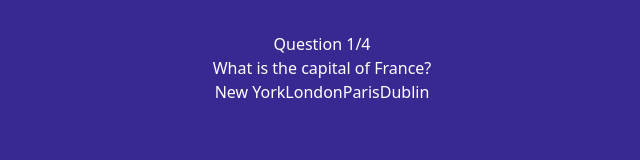
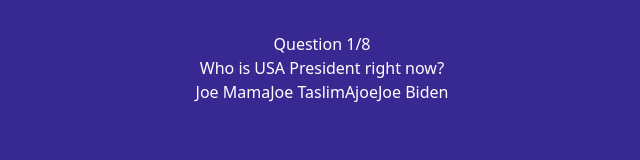
Before and after one commit to Rayyks/quiz-app, a React (Vite) app: page / in a window 1280 px wide. Shown: the top 160 px of the page, without its empty margins (318-958 px from the left). Built offline with nearby package versions, Linux system fonts and the light colour scheme.

Commit message:
finishing up

```diff
--- a/src/App.jsx
+++ b/src/App.jsx
@@ -6,21 +6,21 @@ import Loading from "./Loading";
 function App() {
   const questions = [
     {
-      questionText: "What is the capital of France?",
+      questionText: "Who is USA President right now?",
       answerOptions: [
-        { answerText: "New York", isCorrect: false },
-        { answerText: "London", isCorrect: false },
-        { answerText: "Paris", isCorrect: true },
-        { answerText: "Dublin", isCorrect: false },
+        { answerText: "Joe Mama", isCorrect: false },
+        { answerText: "Joe Taslim", isCorrect: false },
+        { answerText: "Ajoe", isCorrect: false },
+        { answerText: "Joe Biden", isCorrect: true },
       ],
     },
     {
       questionText: "Who is CEO of Tesla?",
       answerOptions: [
-        { answerText: "Jeff Bezos", isCorrect: false },
+        { answerText: "Elon Must", isCorrect: false },
         { answerText: "Elon Musk", isCorrect: true },
-        { answerText: "Bill Gates", isCorrect: false },
-        { answerText: "Tony Stark", isCorrect: false },
+        { answerText: "Ambatu busk", isCorrect: false },
+        { answerText: "Saman Brembo", isCorrect: false },
       ],
     },
     {
@@ -33,12 +33,48 @@ function App() {
       ],
     },
     {
-      questionText: "How many Harry Potter books are there?",
+      questionText: "What is 9 + 10?",
       answerOptions: [
-        { answerText: "1", isCorrect: false },
-        { answerText: "4", isCorrect: false },
-        { answerText: "6", isCorrect: false },
-        { answerText: "7", isCorrect: true },
+        { answerText: "11", isCorrect: false },
+        { answerText: "17", isCorrect: false },
+        { answerText: "19", isCorrect: true },
+        { answerText: "21", isCorrect: false },
+      ],
+    },
+    {
+      questionText: "Apa kepanjangan dari HTML",
+      answerOptions: [
+        { answerText: "11", isCorrect: false },
+        { answerText: "17", isCorrect: false },
+        { answerText: "19", isCorrect: true },
+        { answerText: "21", isCorrect: false },
+      ],
+    },
+    {
+      questionText: "Apa kepanjangan dari CSS",
+      answerOptions: [
+        { answerText: "11", isCorrect: false },
+        { answerText: "17", isCorrect: false },
+        { answerText: "19", isCorrect: true },
+        { answerText: "21", isCorrect: false },
+      ],
+    },
+    {
+      questionText: "Apa kepanjangan dari HTTP",
+      answerOptions: [
+        { answerText: "11", isCorrect: false },
+        { answerText: "17", isCorrect: false },
+        { answerText: "19", isCorrect: true },
+        { answerText: "21", isCorrect: false },
+      ],
+    },
+    {
+      questionText: "Apa itu GIT",
+      answerOptions: [
+        { answerText: "11", isCorrect: false },
+        { answerText: "17", isCorrect: false },
+        { answerText: "19", isCorrect: true },
+        { answerText: "21", isCorrect: false },
       ],
     },
   ];
@@ -47,7 +83,7 @@ function App() {
   const [showScore, setShowScore] = useState(false);
   const [score, setScore] = useState(0);
 
-  const handleAnswerOption = (isCorrect) => {
+  const handleAnswerOptionClick = (isCorrect) => {
     if (isCorrect) {
       setScore(score + 1);
     }
@@ -68,7 +104,7 @@ function App() {
     <Loading />;
     setTimeout(() => {
       setLoading(false);
-    }, 2000);
+    }, 500);
   }, []);
 
   return (
--- a/src/Loading.jsx
+++ b/src/Loading.jsx
@@ -1,7 +1,7 @@
 import React from "react";
 
 const Loading = () => {
-  return <div className="loading">Loading</div>;
+  return <div className="loading"></div>;
 };
 
 export default Loading;
```
